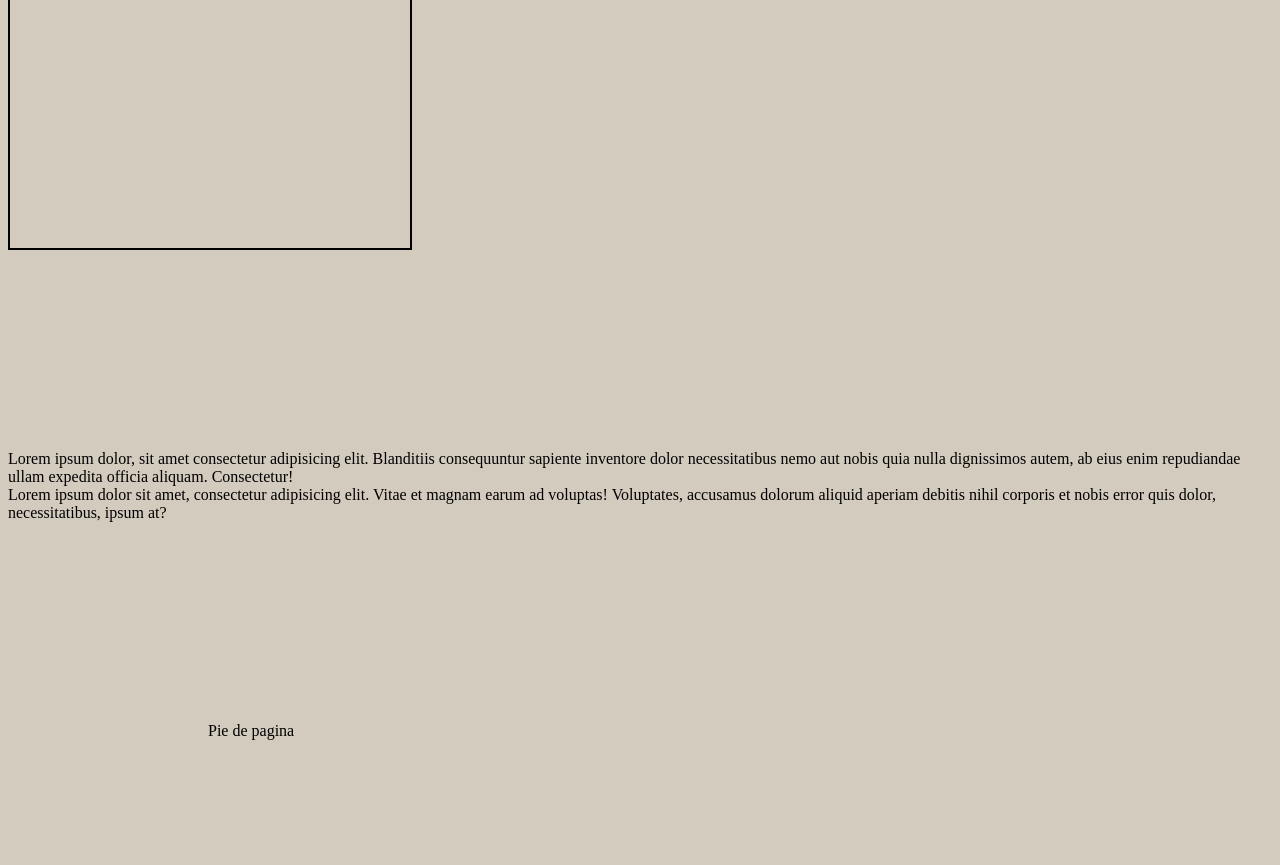
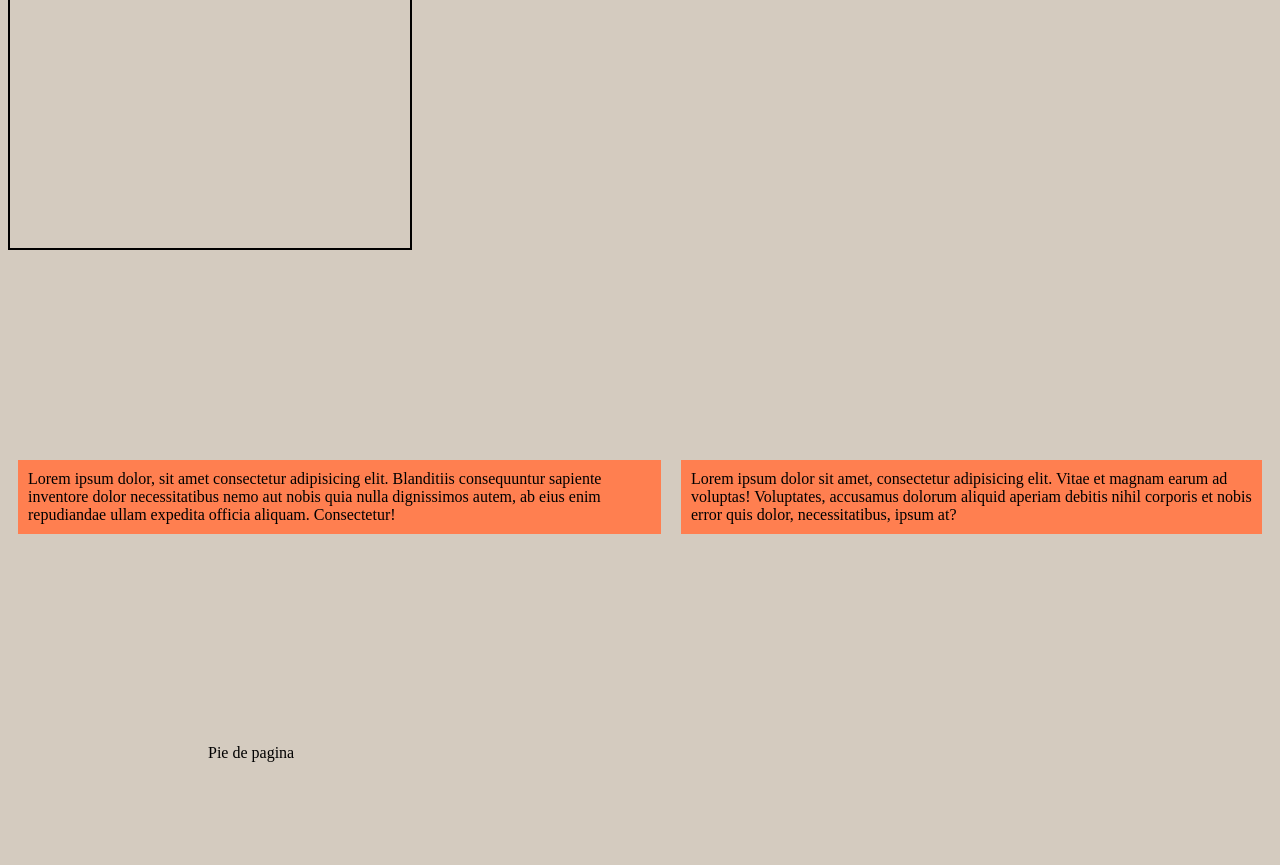
Before and after one commit to Mmiguela1989/practica-css, a plain HTML site: page index.html in a window 1280 px wide. Shown: the part 4164-5029 px from the top of the page. Drawn offline with Linux system fonts and the light colour scheme.

Commit message:
actualizando

```diff
--- a/styles.css
+++ b/styles.css
@@ -301,10 +301,20 @@ b{
 
 }
 
-.caja-cursor:hover{
-    cursor: grab;
+
+
+
+
+.flex-container{
+    display: flex;
+    font-size: 16px;
+
+
 }
 
-.flex-container{
-    background: lightcoral;
+.flex-item{
+    background-color: coral;
+    padding: 10px;
+    margin: 10px;
+
 }
--- /dev/null
+++ b/stylosform.css
@@ -0,0 +1,5 @@
+.flex-container{
+    display: flex;
+    align-items: center;
+    flex-wrap: wrap;
+}
```
Also changed, not shown: formulario.html (added, +32 -0 lines), index.html (+44 -3 lines), assets/imagenes/img.jpg (added).
